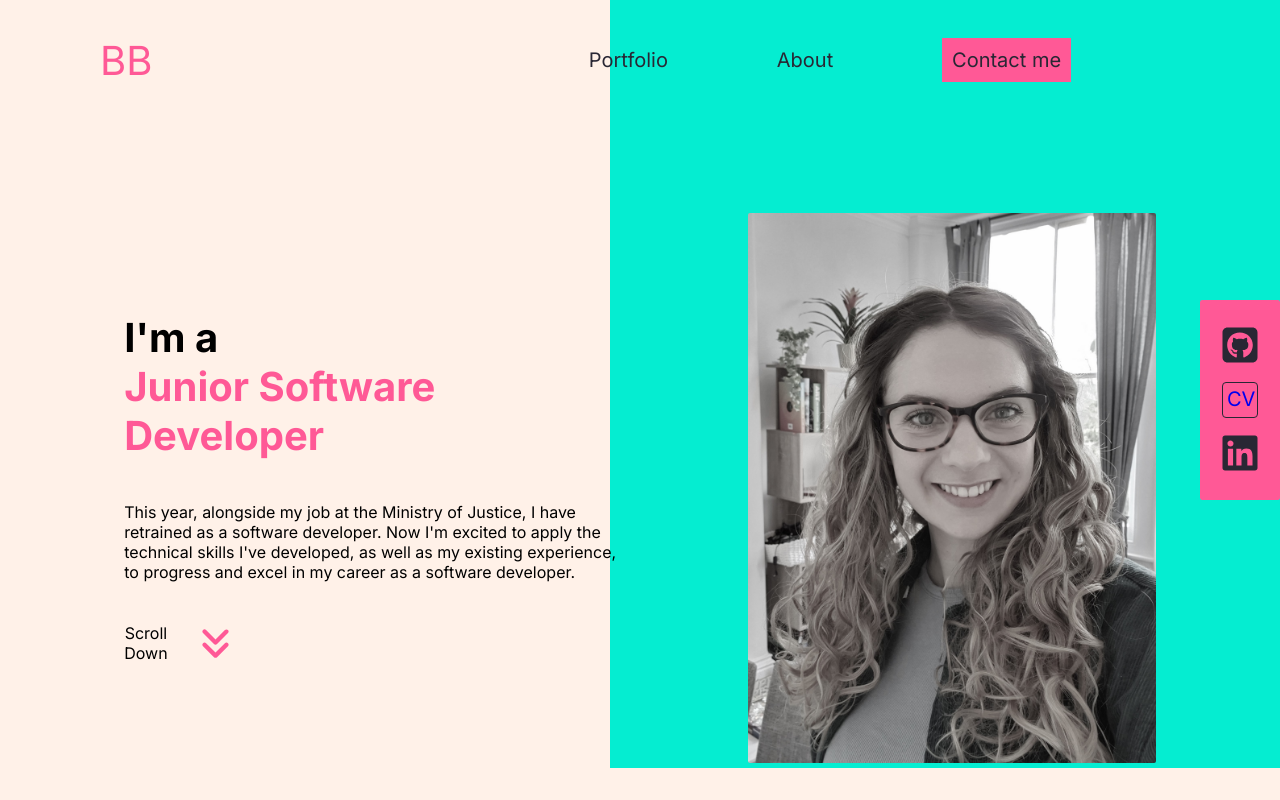
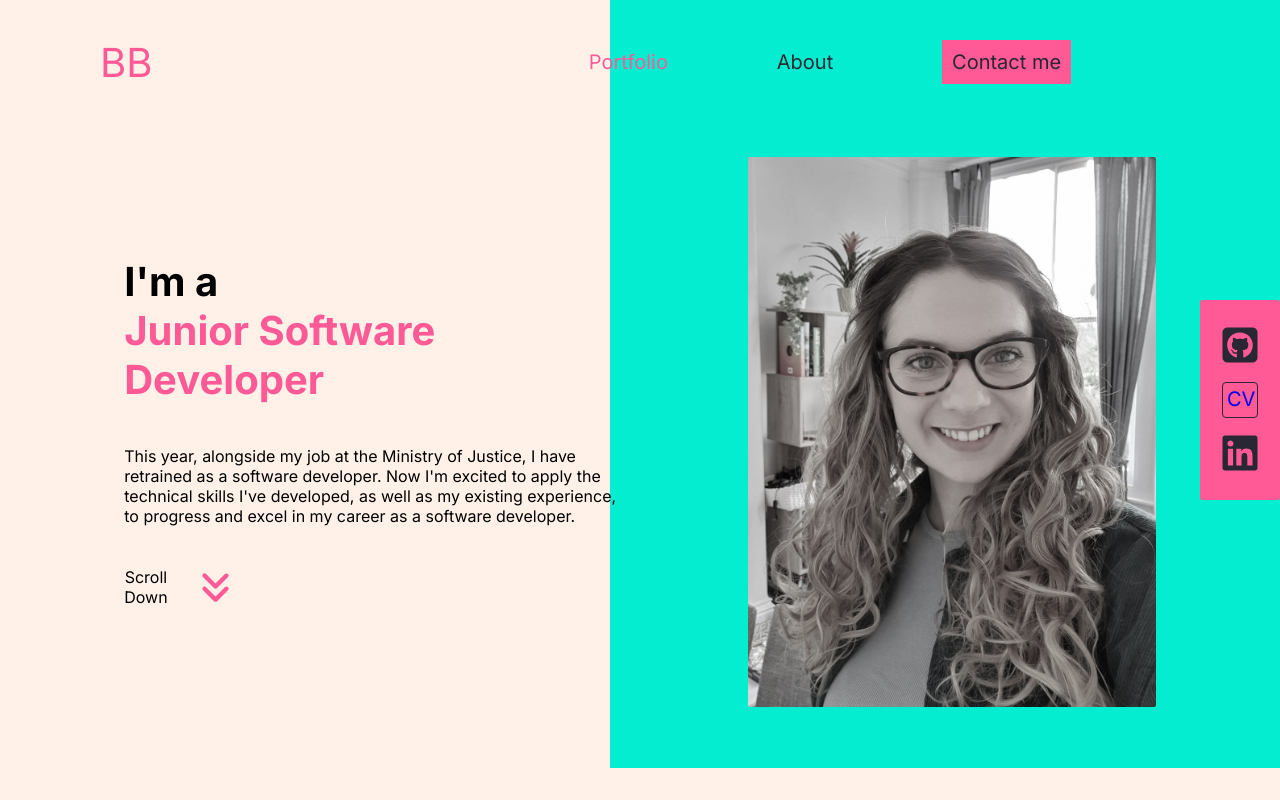
Before and after one commit to blaisebuckland/portfolio-v2, a React (Create React App) app: page / in a window 1280 px wide. In both pictures the pointer is over the link "Portfolio". Shown: the top 800 px of the page. Built offline with nearby package versions, Linux system fonts and the light colour scheme.

Commit message:
Navbar hover styles

```diff
--- a/src/components/NavBar/NavBar.jsx
+++ b/src/components/NavBar/NavBar.jsx
@@ -4,7 +4,7 @@ import styles from './NavBar.module.scss';
 const NavBar = () => {
   return (
     <>
-    <nav className={styles.navContainer}>
+    <nav className={styles.navContainer} id="navBar">
       <h2 className={styles.logo}>BB</h2>
       <div className={styles.navLinksContainer}>
         <a href="#projects" className={styles.navLinks}>Portfolio</a>
--- a/src/components/NavBar/NavBar.module.scss
+++ b/src/components/NavBar/NavBar.module.scss
@@ -4,7 +4,7 @@
     display: flex;
     justify-content: space-between;
     align-items: center;
-    padding: $margin-top-desktop $margin-sides-desktop;
+    padding: $margin-top-desktop $margin-sides-desktop 0 $margin-sides-desktop;
     height: 8vh;
 }
 
@@ -29,8 +29,16 @@
     cursor: pointer;
 }
 
+.navLinks:hover {
+    color: $color-secondary;
+}
+
 .contactLink {
     background-color: $color-secondary;
     padding: 10px;
     border: none;
 }
+
+.contactLink:hover {
+    color: $color-primary;
+}
```
